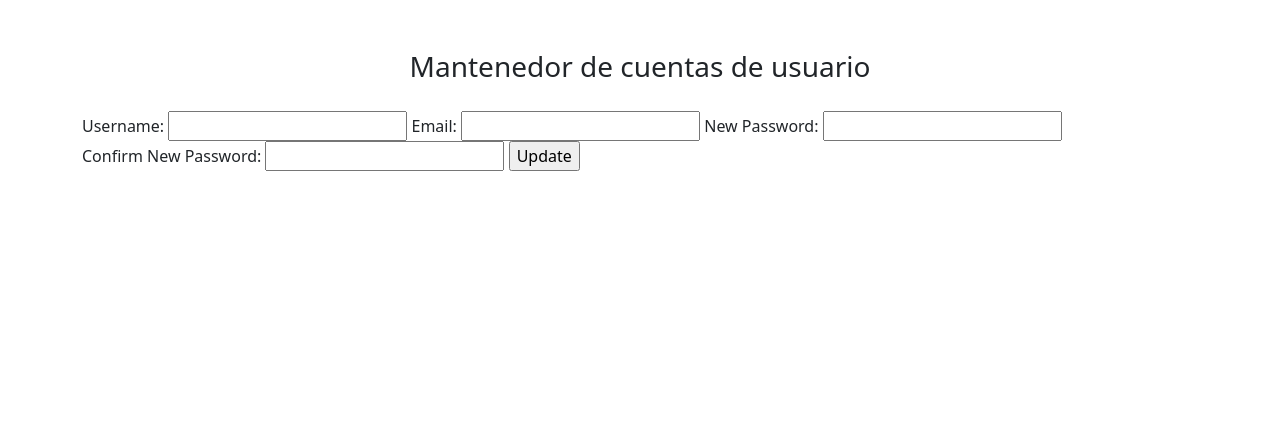
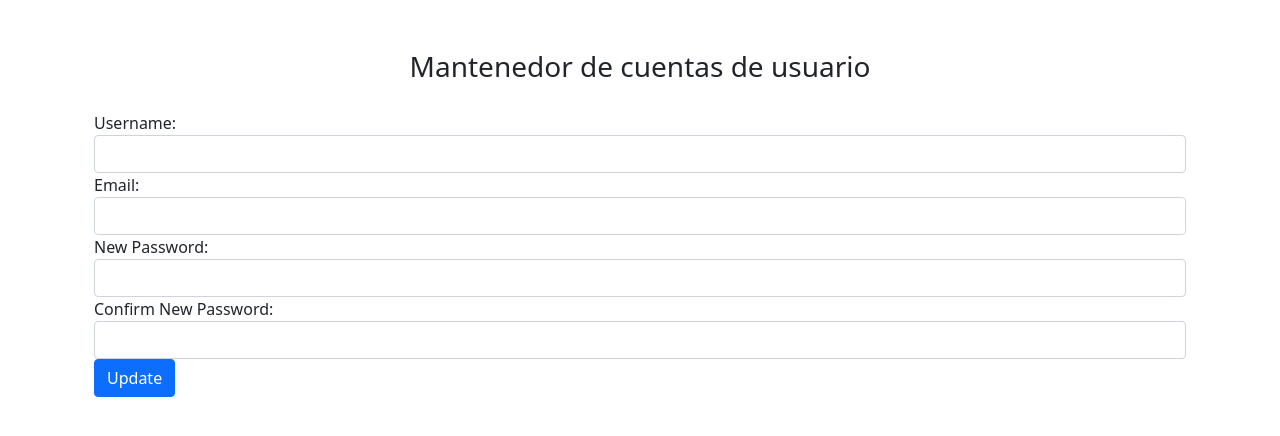
Before and after one commit to cmoraga-dev/casa_quinta, a PHP site: page /view/home/accountsManager.php in a window 1280 px wide. Shown: the part 74-510 px from the top of the page. Run offline with PHP 8.4, Linux system fonts and the light colour scheme; the visitor is signed in with stand-in values (Sample User, id 1); data that the repository does not hold is empty.

Commit message:
accounts manager

```diff
--- a/view/home/accountsManager.php
+++ b/view/home/accountsManager.php
@@ -41,21 +41,31 @@ include("../login/validateSession.php");
         <div class="d-flex justify-content-center" style="margin-bottom: 20px;">
             <h3>Mantenedor de cuentas de usuario</h3>
         </div>
+        <div class="container mt-3">
             <form action="update_account.php" method="POST">
+                <div class="form-group">
                 <label for="username">Username:</label>
-            <input type="text" id="username" name="username" required>
+                <input type="text" id="username" name="username" class="form-control" required>
+                </div>
 
+                <div class="form-group">
                 <label for="email">Email:</label>
-            <input type="email" id="email" name="email" required>
+                <input type="email" id="email" name="email" class="form-control" required>
+                </div>
 
+                <div class="form-group">
                 <label for="password">New Password:</label>
-            <input type="password" id="password" name="password">
+                <input type="password" id="password" name="password" class="form-control">
+                </div>
 
+                <div class="form-group">
                 <label for="confirm_password">Confirm New Password:</label>
-            <input type="password" id="confirm_password" name="confirm_password">
+                <input type="password" id="confirm_password" name="confirm_password" class="form-control">
+                </div>
 
-            <input type="submit" value="Update">
+                <button type="submit" class="btn btn-primary">Update</button>
             </form>
+            </div>
     </div>
 </body>
 
```
Lines whose indentation alone changed are shown as unchanged.
